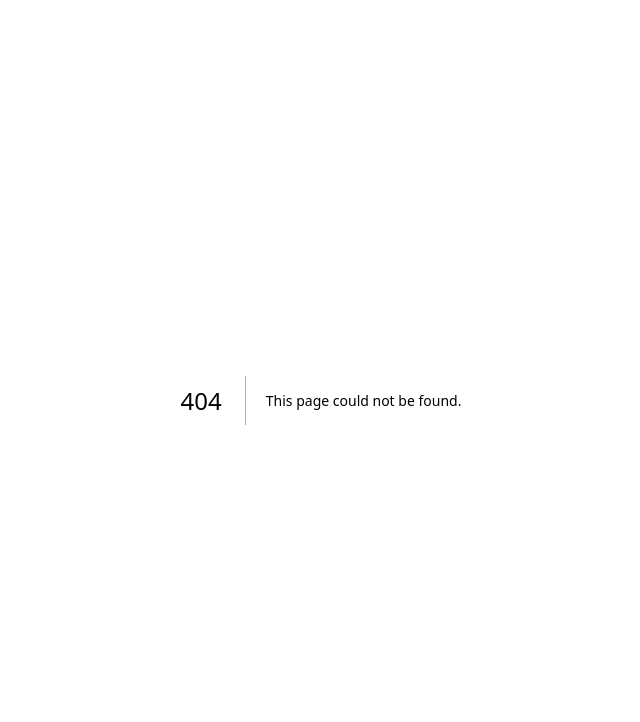
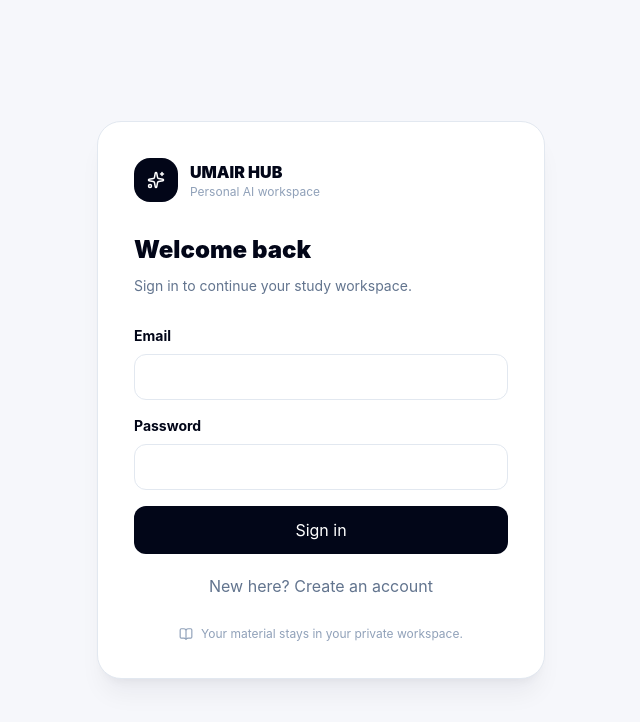
Before and after one commit to umairgks56-afk/umair-hub, a Next.js app: page /login in a window 1280 px wide. Before the commit this address had no page. Shown: the top 722 px of the page, without its empty margins (319-959 px from the left). Built offline with nearby package versions, Linux system fonts and the light colour scheme; no server answers.

Commit message:
feat: add Supabase email authentication UI

```diff
--- /dev/null
+++ b/app/login/page.tsx
@@ -0,0 +1,46 @@
+"use client";
+
+import { FormEvent, useState } from "react";
+import { BookOpen, Loader2, Sparkles } from "lucide-react";
+import { createSupabaseBrowserClient } from "@/lib/supabase/browser";
+
+export default function LoginPage() {
+  const supabase = createSupabaseBrowserClient();
+  const [mode, setMode] = useState<"login" | "signup">("login");
+  const [email, setEmail] = useState("");
+  const [password, setPassword] = useState("");
+  const [name, setName] = useState("");
+  const [loading, setLoading] = useState(false);
+  const [message, setMessage] = useState("");
+
+  async function submit(event: FormEvent) {
+    event.preventDefault();
+    setLoading(true);
+    setMessage("");
+    const result = mode === "login"
+      ? await supabase.auth.signInWithPassword({ email, password })
+      : await supabase.auth.signUp({ email, password, options: { data: { full_name: name } } });
+    setLoading(false);
+    if (result.error) return setMessage(result.error.message);
+    if (mode === "signup" && !result.data.session) return setMessage("Account created. Check your email to confirm your account, then sign in.");
+    window.location.href = "/";
+  }
+
+  return (
+    <main className="grid min-h-screen place-items-center bg-[#f6f7fb] p-5 text-slate-950">
+      <section className="w-full max-w-md rounded-3xl border border-slate-200 bg-white p-7 shadow-xl shadow-slate-900/[.05] sm:p-9">
+        <div className="flex items-center gap-3"><div className="grid size-11 place-items-center rounded-2xl bg-slate-950 text-white"><Sparkles size={18}/></div><div><p className="font-black">UMAIR HUB</p><p className="text-xs text-slate-400">Personal AI workspace</p></div></div>
+        <div className="mt-8"><h1 className="text-2xl font-black">{mode === "login" ? "Welcome back" : "Create your account"}</h1><p className="mt-2 text-sm leading-6 text-slate-500">{mode === "login" ? "Sign in to continue your study workspace." : "Start turning your study material into everything you need."}</p></div>
+        <form onSubmit={submit} className="mt-7 space-y-4">
+          {mode === "signup" && <label className="block text-sm font-bold">Full name<input value={name} onChange={e=>setName(e.target.value)} required className="mt-2 w-full rounded-xl border border-slate-200 px-3.5 py-3 font-normal outline-none focus:border-slate-500"/></label>}
+          <label className="block text-sm font-bold">Email<input type="email" value={email} onChange={e=>setEmail(e.target.value)} required className="mt-2 w-full rounded-xl border border-slate-200 px-3.5 py-3 font-normal outline-none focus:border-slate-500"/></label>
+          <label className="block text-sm font-bold">Password<input type="password" minLength={6} value={password} onChange={e=>setPassword(e.target.value)} required className="mt-2 w-full rounded-xl border border-slate-200 px-3.5 py-3 font-normal outline-none focus:border-slate-500"/></label>
+          {message && <p className="rounded-xl bg-slate-100 px-3 py-2.5 text-sm text-slate-600">{message}</p>}
+          <button disabled={loading} className="flex w-full items-center justify-center gap-2 rounded-xl bg-slate-950 px-4 py-3 font-extrabold text-white transition hover:-translate-y-0.5 disabled:cursor-not-allowed disabled:opacity-60">{loading && <Loader2 size={17} className="animate-spin"/>}{mode === "login" ? "Sign in" : "Create account"}</button>
+        </form>
+        <button onClick={()=>{setMode(mode === "login" ? "signup" : "login");setMessage("")}} className="mt-5 flex w-full items-center justify-center gap-2 text-sm font-bold text-slate-500 hover:text-slate-950">{mode === "login" ? "New here? Create an account" : "Already have an account? Sign in"}</button>
+        <div className="mt-7 flex items-center justify-center gap-2 text-xs text-slate-400"><BookOpen size={14}/> Your material stays in your private workspace.</div>
+      </section>
+    </main>
+  );
+}
```
